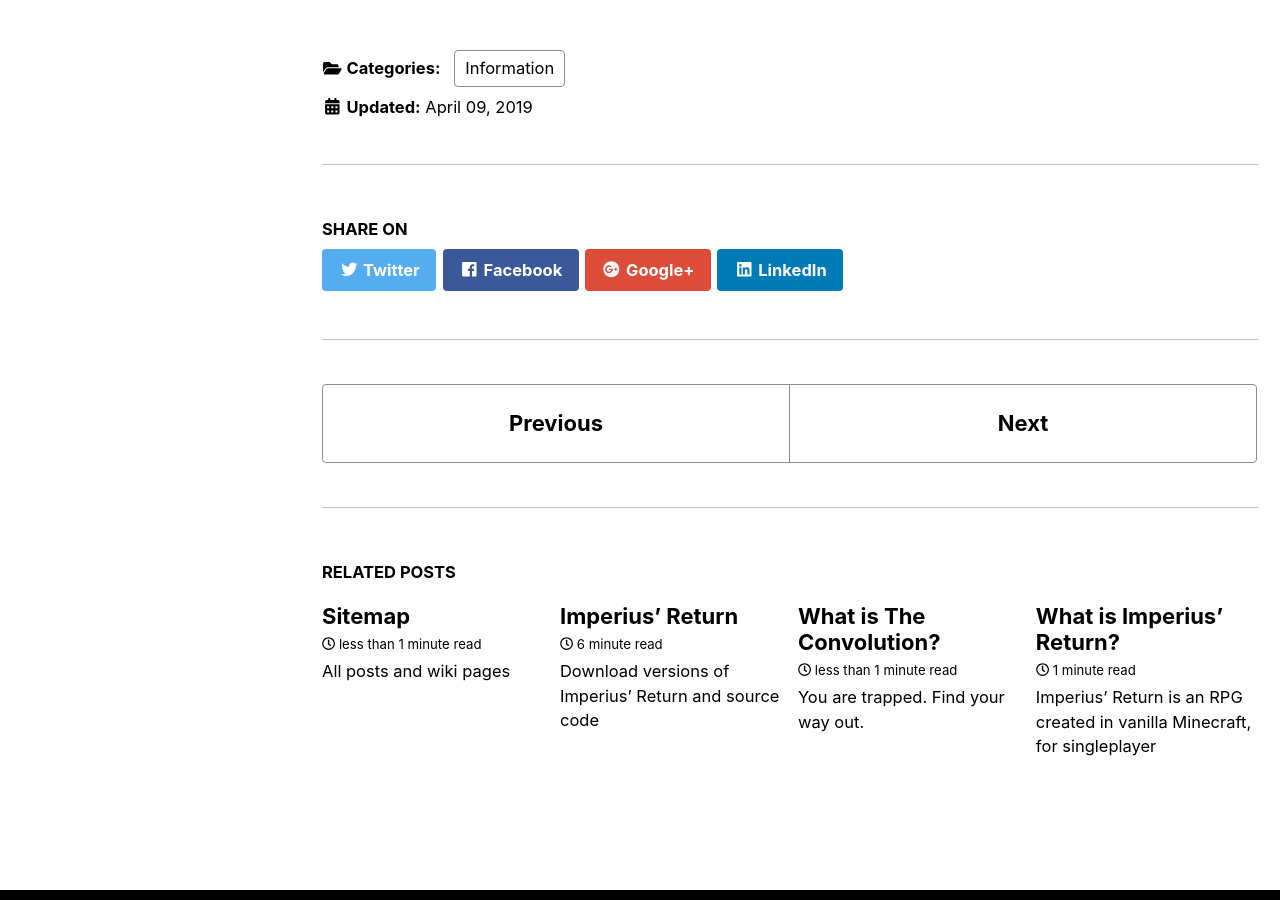
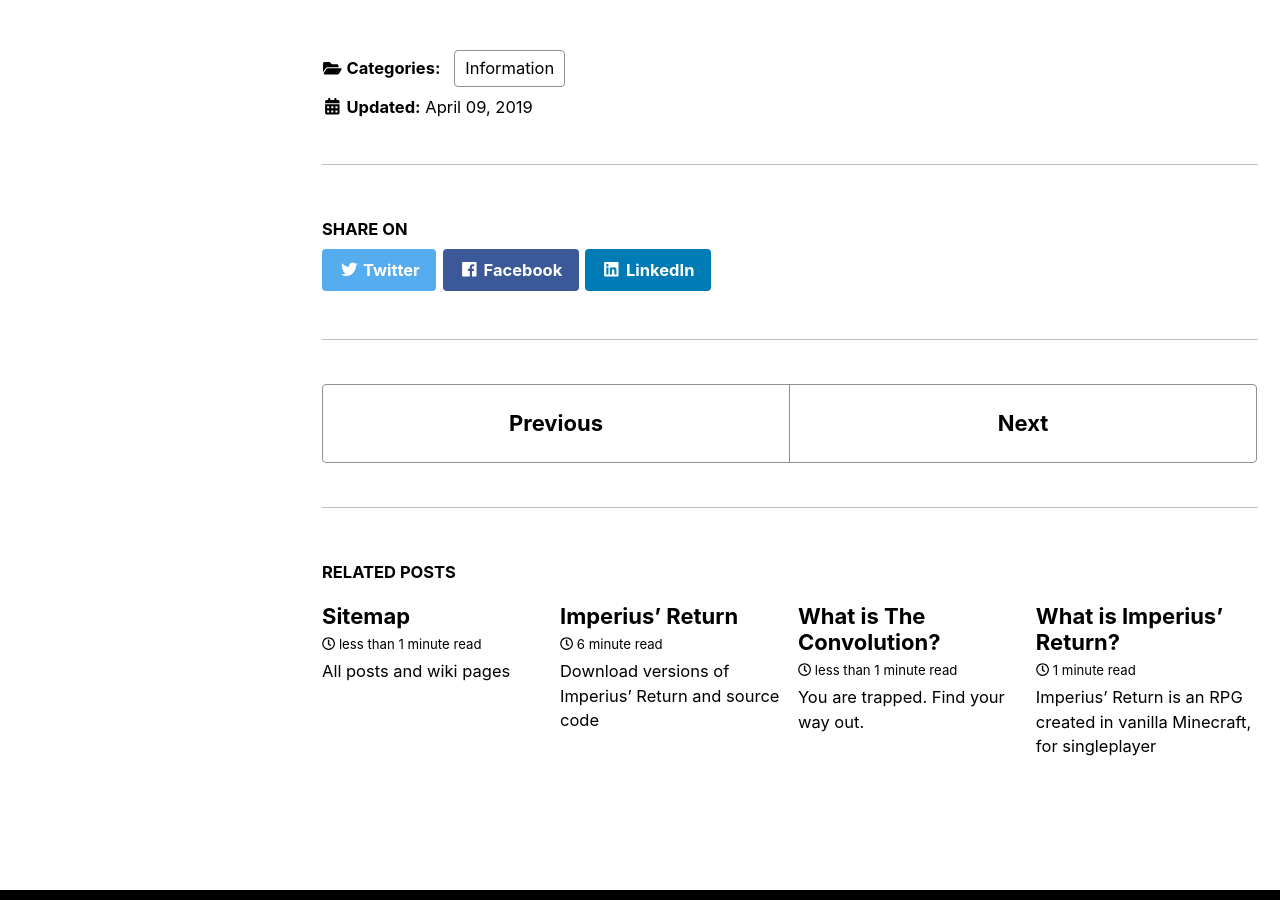
Before and after one commit to origami-games/origami-games.github.io, a Jekyll site: the page built from _posts/2019-04-09-the-team.md, in a window 1280 px wide and 900 px high, scrolled down 1695 px. Built offline with Jekyll 4.4.1, drawn with Linux system fonts in a browser that asks for light colours; cached includes are drawn as plain includes; nearby versions of some CDN libraries; our own code applies the rules of GitHub Pages for plain Markdown files.

Commit message:
Remove Google+ Share

```diff
--- a/_includes/social-share.html
+++ b/_includes/social-share.html
@@ -7,7 +7,5 @@
 
   <a href="https://www.facebook.com/sharer/sharer.php?u={{ page.url | absolute_url | url_encode }}" class="btn btn--facebook" onclick="window.open(this.href, 'window', 'left=20,top=20,width=500,height=500,toolbar=1,resizable=0'); return false;" title="{{ site.data.ui-text[site.locale].share_on_label | default: 'Share on' }} Facebook"><i class="fab fa-fw fa-facebook" aria-hidden="true"></i><span> Facebook</span></a>
 
-  <a href="https://plus.google.com/share?url={{ page.url | absolute_url | url_encode }}" class="btn btn--google-plus" onclick="window.open(this.href, 'window', 'left=20,top=20,width=500,height=500,toolbar=1,resizable=0'); return false;" title="{{ site.data.ui-text[site.locale].share_on_label | default: 'Share on' }} Google Plus"><i class="fab fa-fw fa-google-plus" aria-hidden="true"></i><span> Google+</span></a>
-
   <a href="https://www.linkedin.com/shareArticle?mini=true&url={{ page.url | absolute_url | url_encode }}" class="btn btn--linkedin" onclick="window.open(this.href, 'window', 'left=20,top=20,width=500,height=500,toolbar=1,resizable=0'); return false;" title="{{ site.data.ui-text[site.locale].share_on_label | default: 'Share on' }} LinkedIn"><i class="fab fa-fw fa-linkedin" aria-hidden="true"></i><span> LinkedIn</span></a>
 </section>
```
